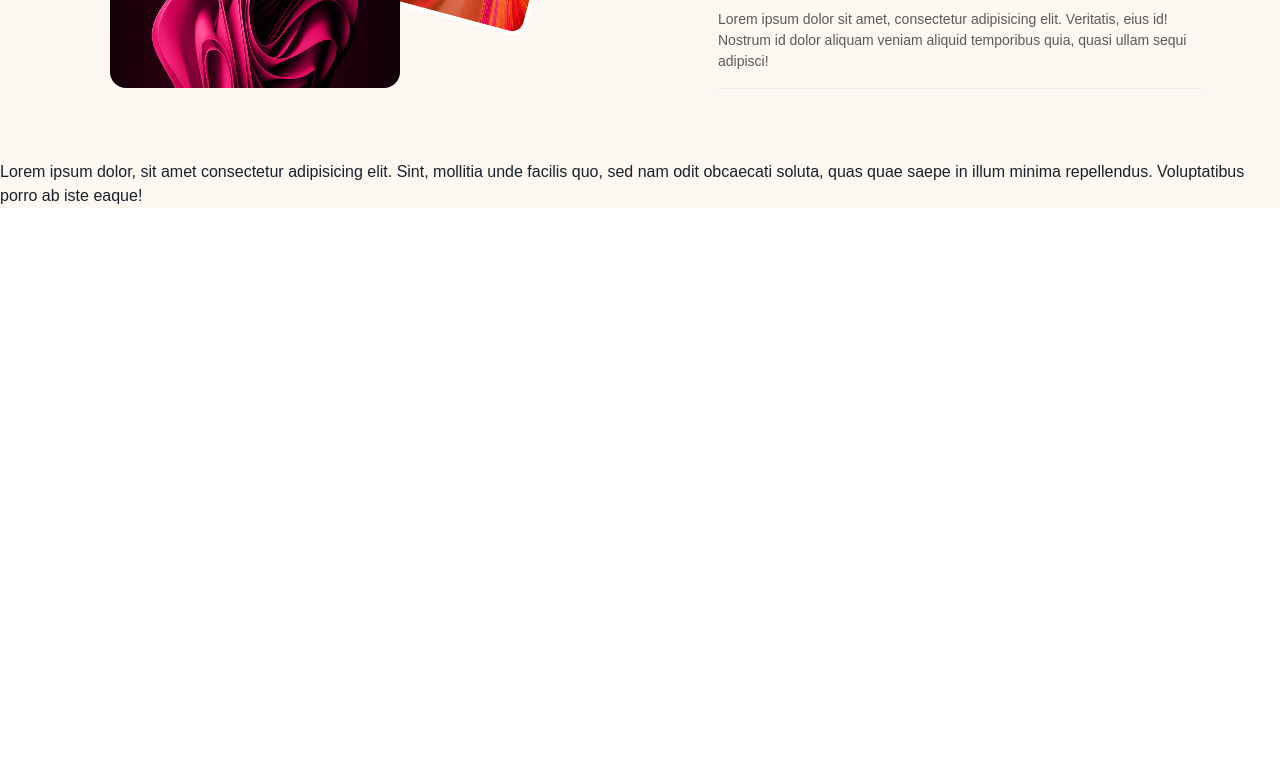
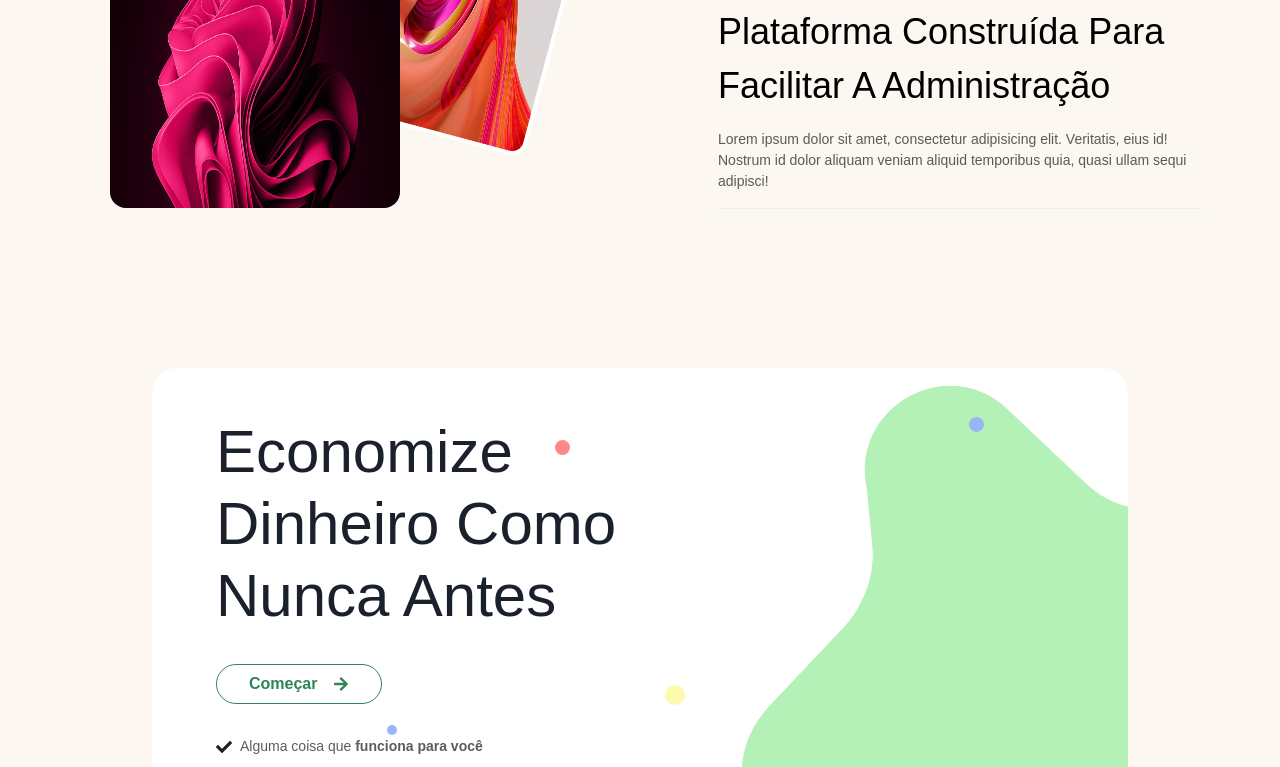
Before and after one commit to reisblucas/landing-page, a React (Create React App) app: page / in a window 1280 px wide. Shown: the part 2000-2767 px from the top of the page. Before the commit the page ends 2208 px from the top, so only its background shows below. Built offline with nearby package versions, Linux system fonts and the light colour scheme.

Commit message:
Middle call to action(cta) (#3)
* feat(ui/global): add lg config to the padding section

* feat: add middle call to action initial

* feat: add svg and use as background

* feat: add cta images and adjust on screen

```diff
--- a/src/pages/home/index.tsx
+++ b/src/pages/home/index.tsx
@@ -1,11 +1,14 @@
-import { Box, Button, Center, Divider, Flex, Heading, Icon, Img, Show, Text } from '@chakra-ui/react'
-import { FaArrowDown } from 'react-icons/fa'
+import { Box, Button, Center, Divider, Flex, Heading, Icon, Img, Show, Text, useColorMode } from '@chakra-ui/react'
+import { FaArrowDown, FaArrowRight, FaCheck } from 'react-icons/fa'
 import { Fragment } from 'react'
 
 import { Section, SectionSplit } from '@/ui'
 
 export function Home() {
 	const businessName = 'Lorem'
+
+	const cm = useColorMode()
+	const callToActionBg = cm.colorMode === 'light' ? 'white' : 'blue.900'
 
 	return (
 		<Fragment>
@@ -57,17 +60,9 @@ export function Home() {
 						</Flex>
 
 						<Flex justifyContent="center" py={4}>
-							<Button
-								gap={4}
-								alignItems="center"
-								width="fit-content"
-								p="8px 32px"
-								borderRadius="full"
-								colorScheme="green"
-								color="background-hero"
-							>
+							<Button borderRadius="full" px={8} py={4} variant="outline" colorScheme="green" width="fit-content">
 								Saiba mais
-								<Icon as={FaArrowDown} stroke="background-hero" />
+								<Icon as={FaArrowDown} stroke="background-hero" ml={4} />
 							</Button>
 						</Flex>
 					</Flex>
@@ -208,6 +203,66 @@ export function Home() {
 					</Flex>
 				}
 			/>
+
+			{/* Call to action section */}
+			<Section hasPaddingX alignItems="center">
+				<Flex
+					width={{ base: '95%', lg: '80%' }}
+					px={16}
+					py={12}
+					borderRadius="3xl"
+					backgroundImage={{
+						base: 'images/landing/cta-middle-vertical.svg',
+						md: 'images/landing/cta-middle-horizontal.svg',
+					}}
+					backgroundColor={callToActionBg}
+					backgroundRepeat="no-repeat"
+					backgroundPosition={{ base: 'bottom -650px left -460px', md: 'top -350px left 200px' }}
+					backgroundSize={{ base: '1200px', md: 'auto' }}
+				>
+					<Flex width={{ base: 'full', md: '60%' }} flexDirection="column" gap={8} flexGrow={{ base: 1, lg: 0 }}>
+						<Heading as="h2" fontFamily="heading" fontSize={{ base: '5xl', md: '6xl' }} fontWeight="light">
+							Economize Dinheiro Como Nunca Antes
+						</Heading>
+
+						<Button borderRadius="full" px={8} py={4} variant="outline" colorScheme="green" width="fit-content">
+							Começar
+							<Icon as={FaArrowRight} ml={4} />
+						</Button>
+
+						<Flex
+							gap={2}
+							flexDirection="column"
+							sx={{
+								div: {
+									gap: 2,
+									alignItems: 'center',
+								},
+							}}
+						>
+							<Flex>
+								<Icon as={FaCheck} />
+								<Text>
+									Alguma coisa que{' '}
+									<Text as="span" fontWeight="bold">
+										funciona para você
+									</Text>
+								</Text>
+							</Flex>
+
+							<Flex>
+								<Icon as={FaCheck} />
+								<Text>
+									Gerenciamento de gastos,{' '}
+									<Text as="span" fontWeight="bold">
+										gerenciado
+									</Text>
+								</Text>
+							</Flex>
+						</Flex>
+					</Flex>
+				</Flex>
+			</Section>
 		</Fragment>
 	)
 }
--- a/src/ui/patterns/global.ts
+++ b/src/ui/patterns/global.ts
@@ -1,3 +1,3 @@
 export const gpx = { base: '10px', md: '30px' }
 export const gpy = 2
-export const gpySection = { base: 4, md: 10 }
+export const gpySection = { base: 4, md: 10, lg: 16 }
```
Also changed, not shown: public/images/landing/cta-middle-horizontal.svg (added), public/images/landing/cta-middle-vertical.svg (added).
